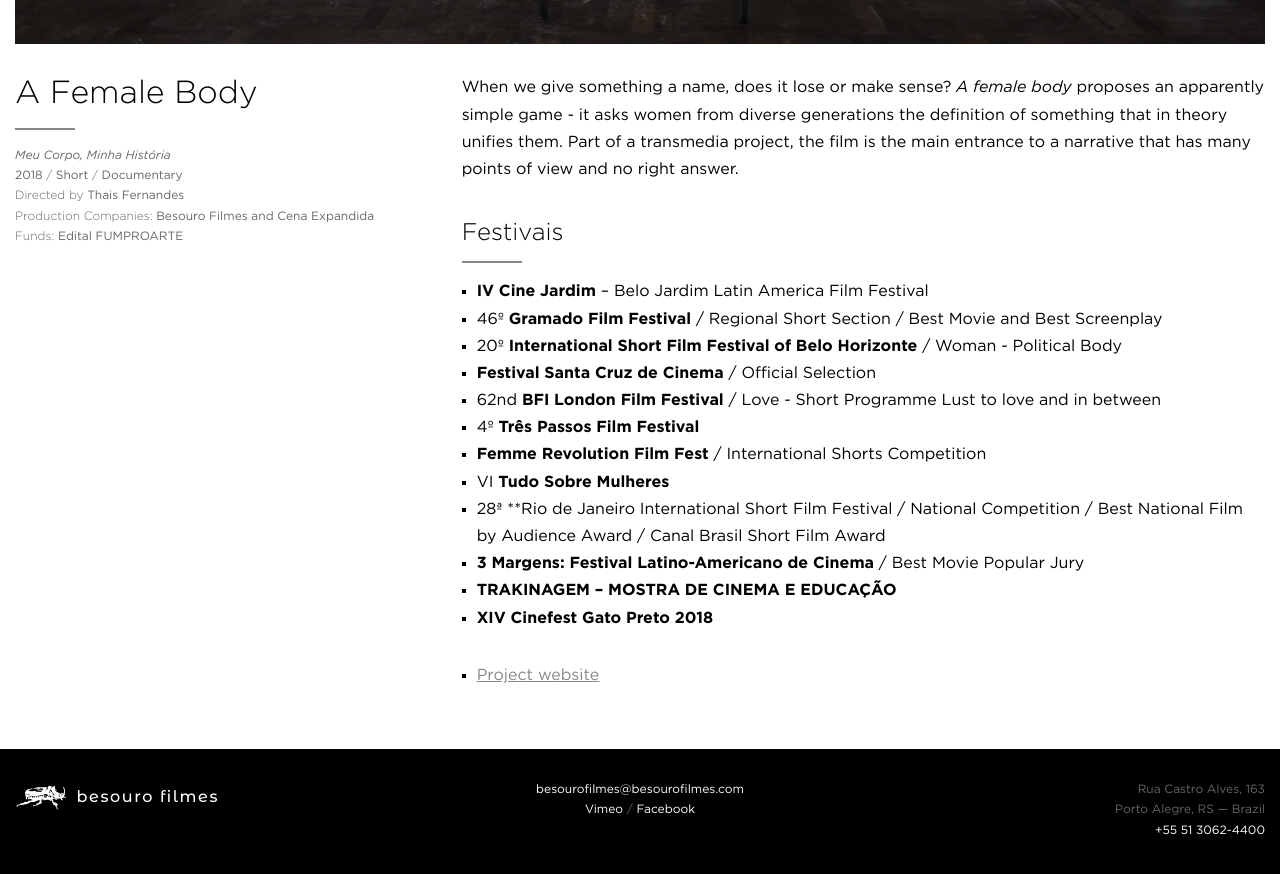
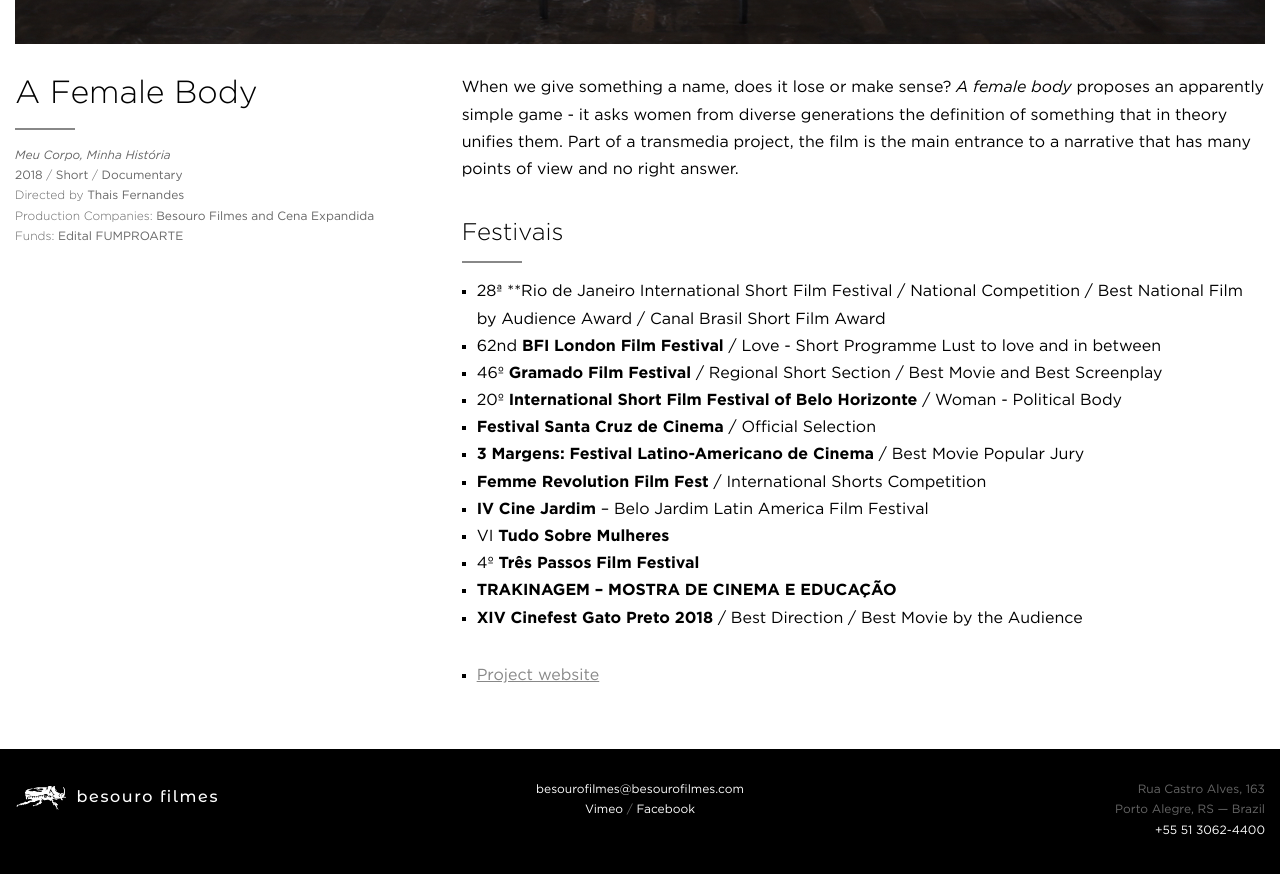
Before and after one commit to arthrfrts/besouro, a Jekyll site: the page built from _projects/a-female-body.md, in a window 1280 px wide and 900 px high, scrolled down 774 px. Shown: the top 874 px of the window. Built offline with Jekyll 4.4.1, drawn with Linux system fonts in a browser that asks for light colours.

Commit message:
Updated A Female Body

```diff
--- a/_projects/a-female-body.md
+++ b/_projects/a-female-body.md
@@ -21,18 +21,18 @@ funds:
 When we give something a name, does it lose or make sense? _A female body_ proposes an apparently simple game - it asks women from diverse generations the definition of something that in theory unifies them. Part of a transmedia project, the film is the main entrance to a narrative that has many points of view and no right answer.
 
 ## Festivais
-* **IV Cine Jardim** – Belo Jardim Latin America Film Festival
+* 28ª **Rio de Janeiro International Short Film Festival / National Competition / Best National Film by Audience Award / Canal Brasil Short Film Award
+* 62nd **BFI London Film Festival** / Love - Short Programme Lust to love and in between
 * 46º **Gramado Film Festival** / Regional Short Section / Best Movie and Best Screenplay
 * 20º **International Short Film Festival of Belo Horizonte** / Woman - Political Body
 * **Festival Santa Cruz de Cinema** / Official Selection
-* 62nd **BFI London Film Festival** / Love - Short Programme Lust to love and in between
+* **3 Margens: Festival Latino-Americano de Cinema** / Best Movie Popular Jury
+* **Femme Revolution Film Fest** / International Shorts Competition
+* **IV Cine Jardim** – Belo Jardim Latin America Film Festival
+* VI **Tudo Sobre Mulheres**
 * 4º **Três Passos Film Festival**
-* **Femme Revolution Film Fest** / International Shorts Competition
-* VI **Tudo Sobre Mulheres**
-* 28ª **Rio de Janeiro International Short Film Festival / National Competition / Best National Film by Audience Award / Canal Brasil Short Film Award
-* **3 Margens: Festival Latino-Americano de Cinema** / Best Movie Popular Jury
 * **TRAKINAGEM – MOSTRA DE CINEMA E EDUCAÇÃO**
-* **XIV Cinefest Gato Preto 2018**
+* **XIV Cinefest Gato Preto 2018** / Best Direction / Best Movie by the Audience
 
 
 * [Project website](http://afemalebodyproject.com/#top)
```
